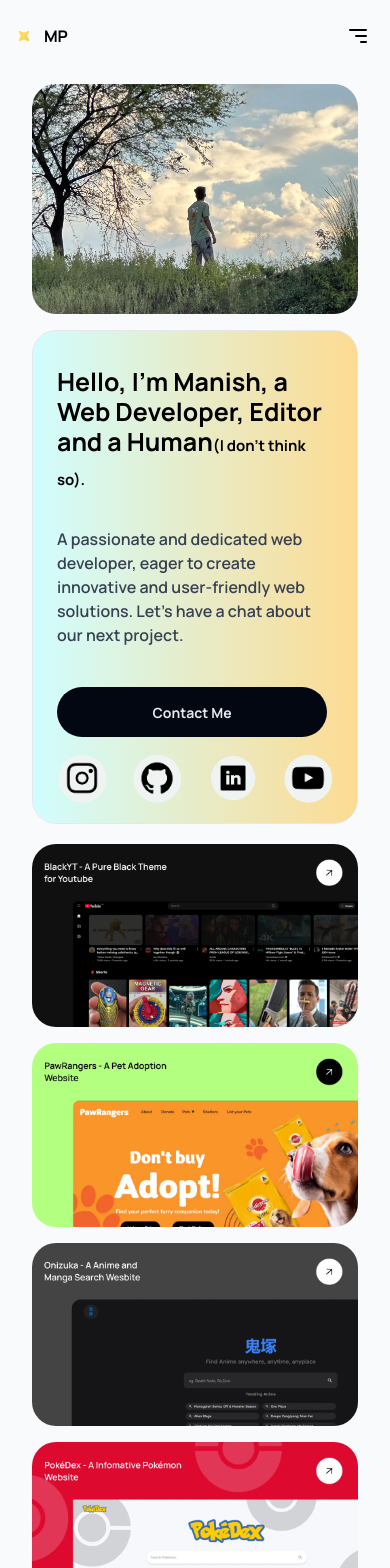
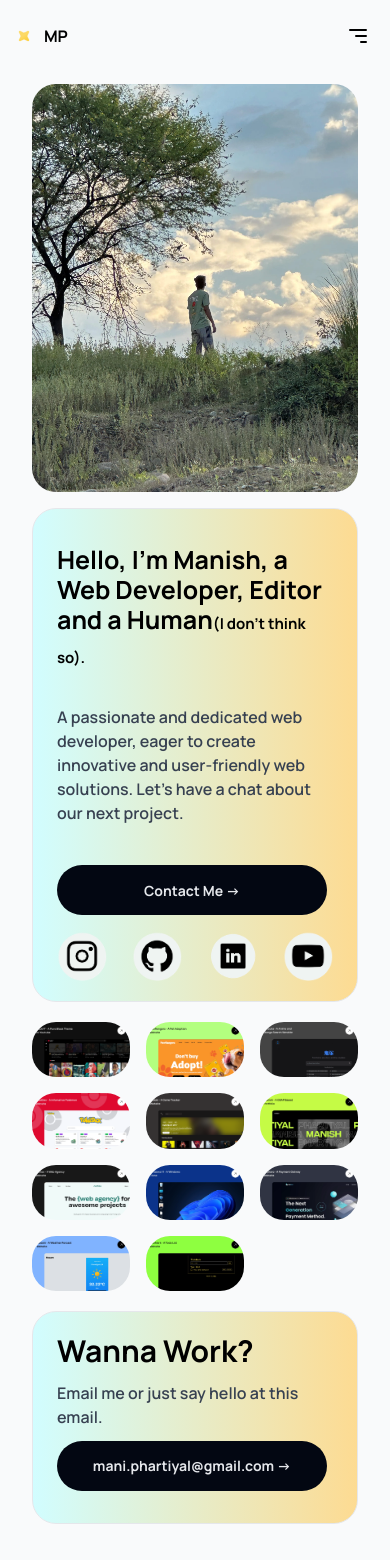
Before and after one commit to RayX81194/rayx81194.github.io, a React (Vite) app: page / in a window 390 px wide. Shown: the top 1568 px of the page. Built offline with nearby package versions, Linux system fonts and the light colour scheme.

Commit message:
little fixes

```diff
--- a/src/App.jsx
+++ b/src/App.jsx
@@ -15,13 +15,13 @@ function App() {
   return (
  <div className='w-full bg-gray-50 overflow-hidden'>
   <div className="px-3 bg-gray-50 lg:px-20 flex justify-center items-center">
-    <div className='xl:max-w-[128px] w-full'>
+    <div className='w-full'>
       <NavBar />
     </div>
   </div>
 
   <div className="px-4 lg:px-20 flex justify-center items-start">
-    <div className='xl:max-w-[128px] w-full'>
+    <div className='w-full'>
       <Main />
     </div>
   </div>
--- a/src/components/Main.jsx
+++ b/src/components/Main.jsx
@@ -23,7 +23,7 @@ const Main = () => (
       {/* Profile Image */}
       <div className="flex justify-center items-center xs:order-none">
         <img
-          className="rounded-3xl xs:w-[500px] xs:h-[300px] w-[500px] h-[230px] ss:w-[800px] ss:h-[500px] xl:w-full xl:h-full object-cover"
+          className="rounded-3xl xs:w-[500px] xs:h-[300px] ss:w-[800px] ss:h-[500px] w-full h-full object-cover"
           src={profile}
           alt="Profile"
         />
@@ -40,7 +40,7 @@ const Main = () => (
         <div className="flex flex-wrap">
           <a href="mailto:mani.phartiyal@gmail.com">
             <button className="w-[270px] h-[50px] font-bold rounded-[30px] text-[14px] text-gray-200 bg-gray-950 hover:bg-gray-800 transition duration-200 mr-5 mb-4">
-              Contact Me
+              Contact Me -{">"}
             </button>
           </a>
           <div className="flex mb-5 flex-wrap w-[300px] items-center justify-between">
@@ -62,7 +62,7 @@ const Main = () => (
     </div>
 
     {/* Projects */}
-    <div id="projects" className="grid grid-cols-1 ss:grid-cols-2 mt-5 gap-4">
+    <div id="projects" className="grid xs:grid-cols-1 ss:grid-cols-2 lg:grid-cols-3 grid-cols-3 mt-5 gap-4">
       <a href="https://github.com/RayX81194/racistyt" target="_blank">
         <img
           className="rounded-3xl hover:scale-[1.02] transition w-full h-full"
@@ -148,29 +148,12 @@ const Main = () => (
       <p className="mb-3 text-gray-700 font-semibold">
         Email me or just say hello at this email.
       </p>
-      <p className="mb-10 ss:mb-20 text-gray-700 font-semibold">
-        <a href="mailto:mani.phartiyal@gmail.com">mani.phartiyal@gmail.com</a>
-      </p>
       <div className="flex flex-wrap">
           <a href="mailto:mani.phartiyal@gmail.com">
             <button className="w-[270px] h-[50px] font-bold rounded-[30px] text-[14px] text-gray-200 bg-gray-950 hover:bg-gray-800 transition duration-200 mr-5 mb-4">
-              Contact Me
+              mani.phartiyal@gmail.com -{">"}
             </button>
           </a>
-          <div className="flex mb-5 flex-wrap w-[300px] items-center justify-between">
-            <a href="https://www.instagram.com/msphartiyal/" target="_blank">
-              <img src={insta} className="w-[50px] h-[50px] transition-all hover:invert ss:w-[50px]" alt="Instagram" />
-            </a>
-            <a href="https://github.com/RayX81194" target="_blank">
-              <img src={git} className="w-[50px] h-[50px] transition-all hover:invert ss:w-[50px]" alt="GitHub" />
-            </a>
-            <a href="https://www.linkedin.com/in/manishphartiyal/" target="_blank">
-              <img src={link} className="w-[50px] h-[50px] transition-all hover:invert ss:w-[50px]" alt="LinkedIn" />
-            </a>
-            <a href="https://www.youtube.com/@RayX81194" target="_blank">
-              <img src={yt} className="w-[50px] h-[50px] transition-all hover:invert ss:w-[50px]" alt="YouTube" />
-            </a>
-          </div>
         </div>
     </section>
   </main>
```
